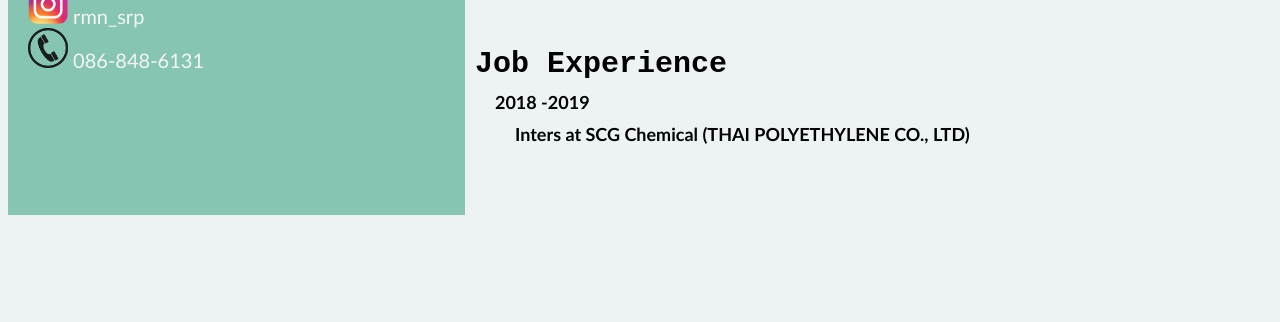
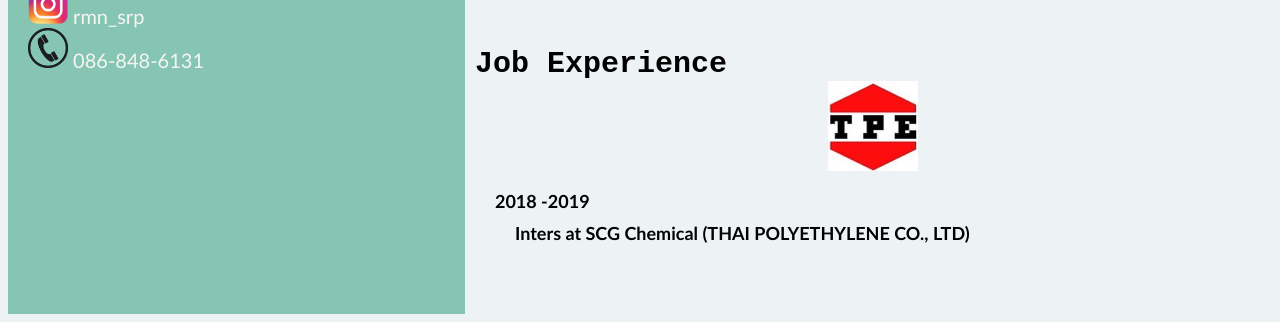
Before and after one commit to ratmanee12/ratmanee12.github.io, a plain HTML site: page index.html in a window 1280 px wide. Shown: the part 672-994 px from the top of the page. Before the commit the page ends 895 px from the top, so only its background shows below. Drawn offline with Linux system fonts and the light colour scheme.

Commit message:
Update index.html

```diff
--- a/index.html
+++ b/index.html
@@ -109,12 +109,16 @@
                 </h5>
                 <h6 style=" font-family:monospace;font-size: 30px;margin-top: 10px;margin-left: 10px;">
                     Job Experience
+                    <div style="text-align: center;">
+                        <img src="TPE.jpg" alt="TPE" width="90px" height="90px">
+                    </div>
                     <div style="font-family:'Trebuchet MS', 'Lucida Sans Unicode', 'Lucida Grande', 'Lucida Sans', Arial, sans-serif;font-size: 18px;margin-top: 10px;margin-left: 20px;">
                         2018 -2019
                     </div>
                     <div style="font-family:'Trebuchet MS', 'Lucida Sans Unicode', 'Lucida Grande', 'Lucida Sans', Arial, sans-serif;font-size: 18px;margin-top: 10px;margin-left: 40px;">
                         Inters at SCG Chemical (THAI POLYETHYLENE CO., LTD)
                     </div>
+
                 </h6>
             </div>
         </div>
```
